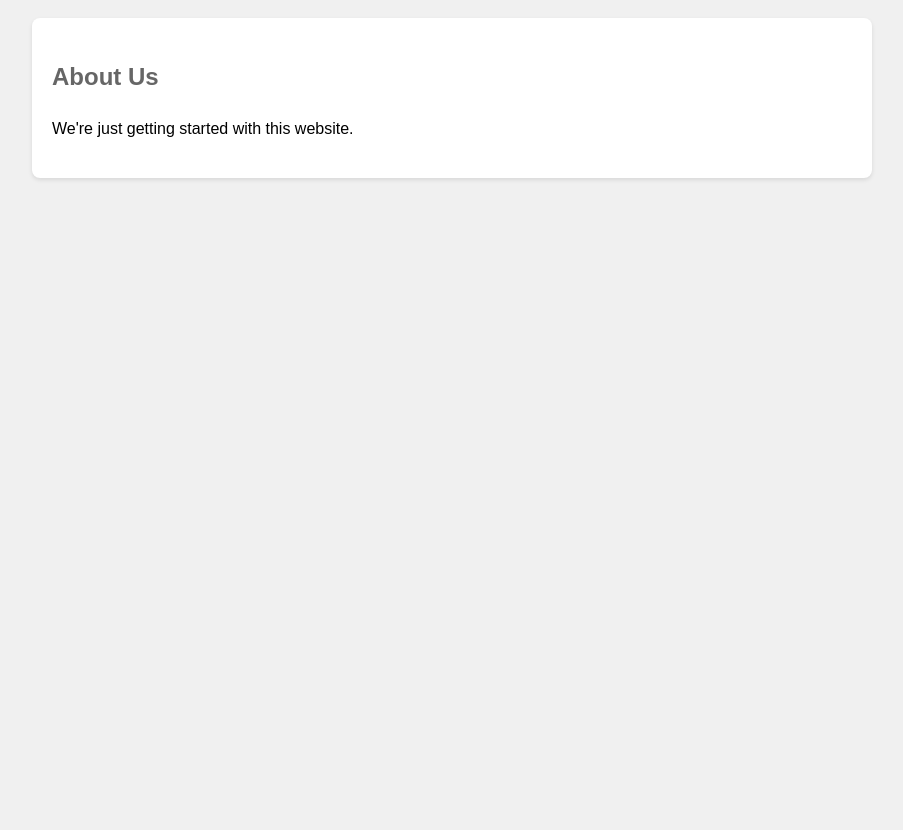
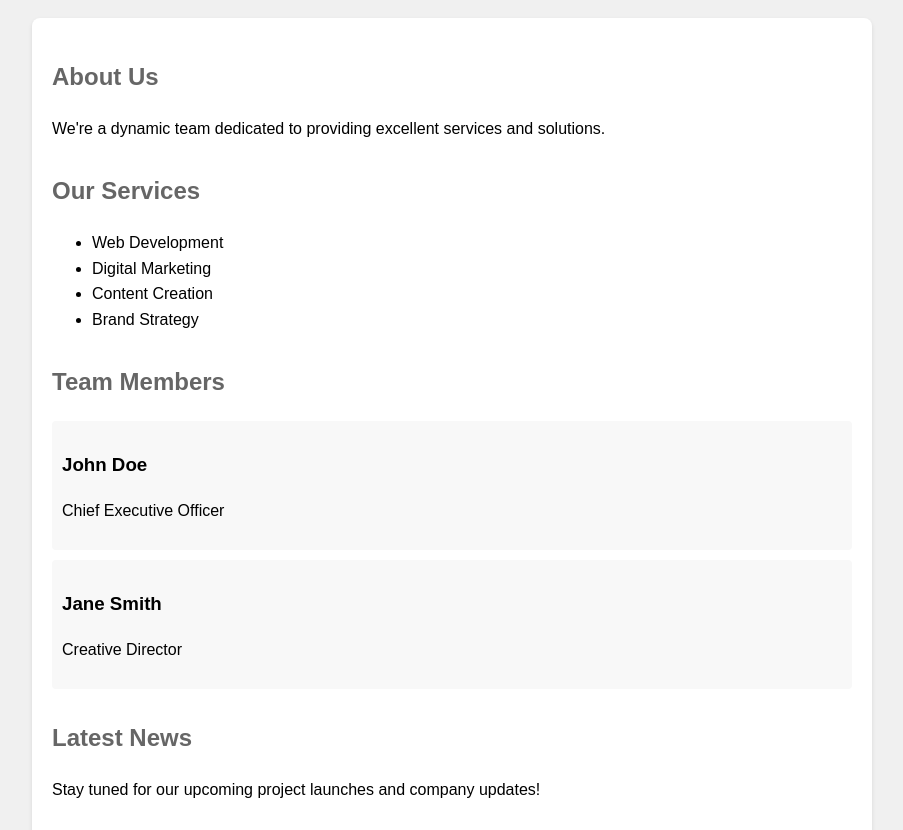
Before and after one commit to power-computer/klaus, a plain HTML site: page index.html in a window 1280 px wide. Shown: the part 108-938 px from the top of the page, without its empty margins (188-1091 px from the left). Before the commit the page ends 800 px from the top, so only its background shows below. Drawn offline with Linux system fonts and the light colour scheme.

Commit message:
Add more content sections

```diff
--- a/index.html
+++ b/index.html
@@ -25,17 +25,64 @@
             padding: 20px;
             border-radius: 8px;
             box-shadow: 0 2px 4px rgba(0,0,0,0.1);
+            margin-bottom: 20px;
         }
         h2 {
             color: #666;
+        }
+        .section {
+            margin-bottom: 30px;
+        }
+        .team-member {
+            background-color: #f8f8f8;
+            padding: 10px;
+            border-radius: 4px;
+            margin-bottom: 10px;
         }
     </style>
 </head>
 <body>
     <h1>Welcome to Klaus</h1>
+
     <div class="content">
-        <h2>About Us</h2>
-        <p>We're just getting started with this website.</p>
+        <div class="section">
+            <h2>About Us</h2>
+            <p>We're a dynamic team dedicated to providing excellent services and solutions.</p>
+        </div>
+
+        <div class="section">
+            <h2>Our Services</h2>
+            <ul>
+                <li>Web Development</li>
+                <li>Digital Marketing</li>
+                <li>Content Creation</li>
+                <li>Brand Strategy</li>
+            </ul>
+        </div>
+
+        <div class="section">
+            <h2>Team Members</h2>
+            <div class="team-member">
+                <h3>John Doe</h3>
+                <p>Chief Executive Officer</p>
+            </div>
+            <div class="team-member">
+                <h3>Jane Smith</h3>
+                <p>Creative Director</p>
+            </div>
+        </div>
+
+        <div class="section">
+            <h2>Latest News</h2>
+            <p>Stay tuned for our upcoming project launches and company updates!</p>
+        </div>
+
+        <div class="section">
+            <h2>Contact Us</h2>
+            <p>Email: info@klaus.com</p>
+            <p>Phone: (555) 123-4567</p>
+            <p>Address: 123 Business Street, Tech City, TC 12345</p>
+        </div>
     </div>
 </body>
 </html>
```
